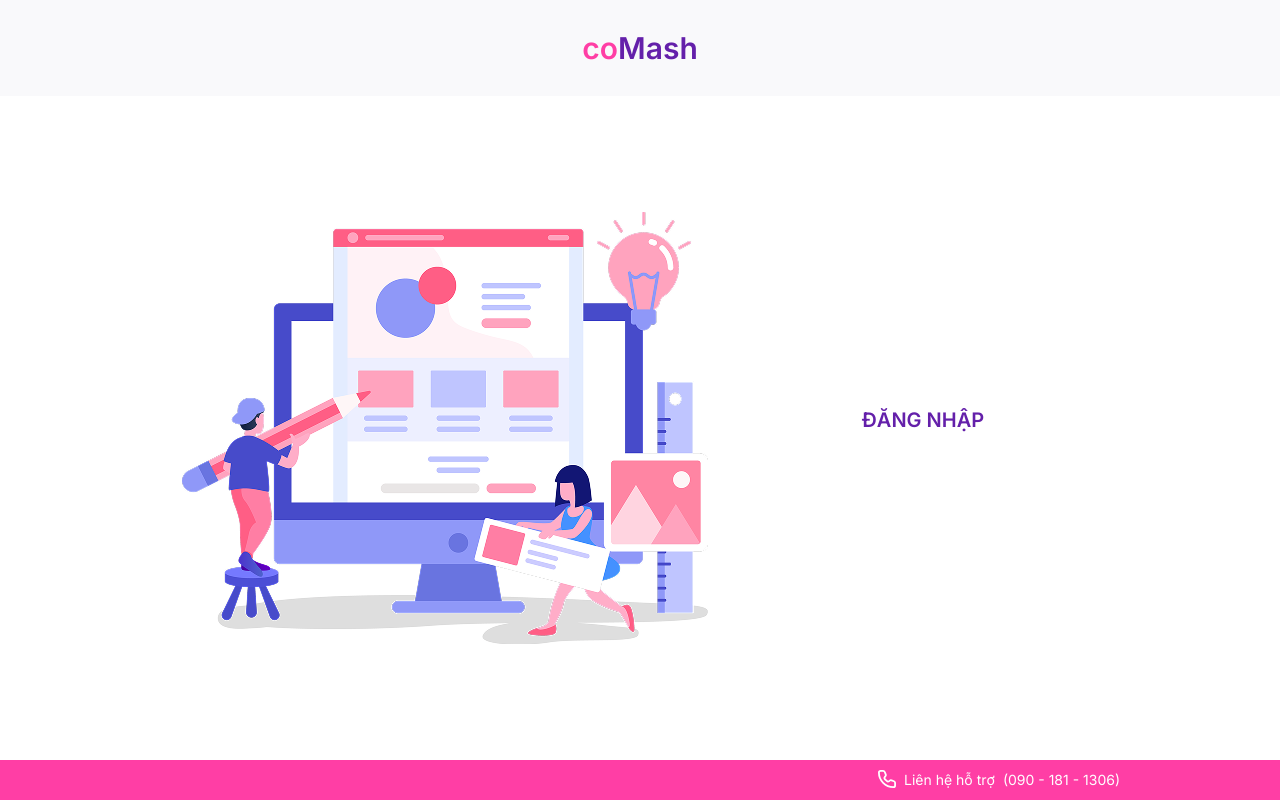
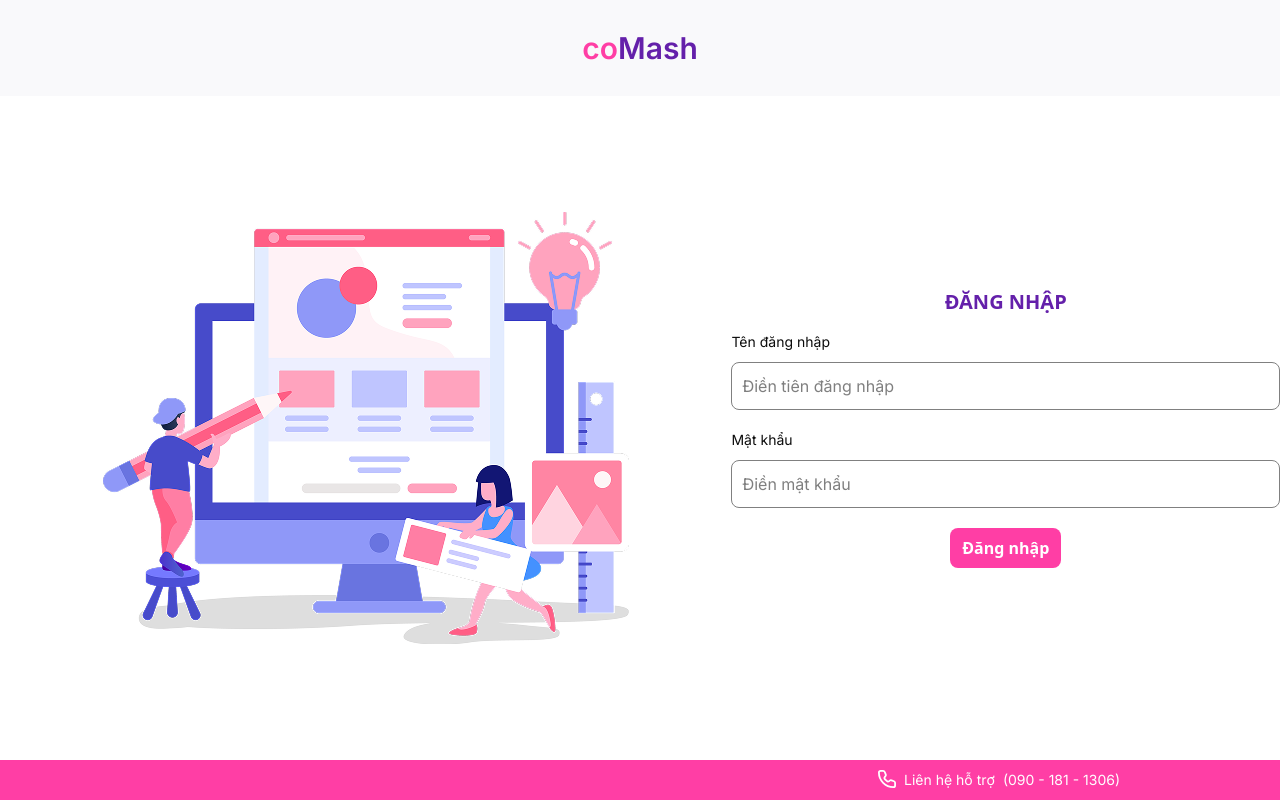
Before and after one commit to HCMUT-CSE-ProjectCapstone-coMash/capstone-web-frontend, a Next.js app: page /auth in a window 1280 px wide. Built offline with nearby package versions, Linux system fonts and the light colour scheme; a web font is replaced by a local one.

Commit message:
feature: login

```diff
--- a/app/(main)/layout.tsx
+++ /dev/null
@@ -1,13 +0,0 @@
-import { Header } from "@/components/Header"
-import { Footer } from "@/components/Footer"
-
-export default function MainLayout({ children }: { children: React.ReactNode }) {
-
-    return (
-        <div>
-            <Header/>
-                {children}
-            <Footer/>
-        </div>
-    )
-}
--- a/app/auth/layout.tsx
+++ b/app/auth/layout.tsx
@@ -1,14 +1,15 @@
-import { Header } from "@/components/Header"
 import { Footer } from "@/components/Footer"
 
 export default function AuthLayout({ children }: { children: React.ReactNode }) {
 
     return (
         <div className="flex flex-col min-h-screen">
-            <Header/>
-                <div className="flex flex-1 items-center justify-center font-display">
-                    {children}
-                </div>
+            <header className="h-24 flex items-center justify-center bg-gray-white">
+                <p className="font-display font-semibold text-3xl text-pink">
+                    co<span className="text-purple">Mash</span>
+                </p>
+            </header>
+            {children}
             <Footer/>
         </div>
     )
--- a/app/auth/page.tsx
+++ b/app/auth/page.tsx
@@ -1,19 +1,85 @@
 "use client";
 import Image from "next/image"
 import { useState } from "react";
+import { SimpleInput } from "@/components/FormInput";
+import { Button } from "@/components/ButtonComponent";
+import { useDispatch } from "react-redux";
+import axiosClient from "@/api/axiosClient";
+import { setUser } from "@/store/userSlice";
+import { useRouter } from "next/navigation";
 
 export default function LoginPage() {
+    const router = useRouter();
     const [email, setEmail] = useState<string>("");
     const [password, setPassword] = useState<string>("");
+    const [loading, setLoading] = useState<boolean>(false);
+    const dispatch = useDispatch();
+
+    const handleLogin = async () => {
+        if (loading) return;
+
+        try {
+            setLoading(true);
+            const response = await axiosClient.post("/auth/login", {
+                email, password
+            });
+
+            dispatch(setUser({
+                Id: response.data.id,
+                FullName: response.data.fullName,
+                Email: response.data.Email,
+                CreatedAt: response.data.createdAt,
+                Role: response.data.Role
+            }));
+
+            localStorage.setItem("token", response.data.token);
+
+            if (response.data.role === "shopowner") {
+                router.replace("/chucuahang");
+            } else {
+                router.replace("/nhanvien");
+            }
+        } catch (error) {
+            console.error("There is an error login: ", error);
+        } finally {
+            setLoading(false);
+        }
+    }
 
     return (
-        <div className="grid grid-cols-[3fr_2fr] gap-10 items-center">
-            <Image width={526} height={432} src={"/image/loginImg.png"} alt="Illustration"/>
+        <div className="flex-1 flex items-center justify-center">
+            <div className="w-7xl flex items-center">
+                <div className="flex-4 flex items-center justify-center">
+                    <Image width={526} height={432} src={"/image/loginImg.png"} alt="Illustration"/>
+                </div>
 
-            <div>
-                <h2 className="text-purple font-semibold text-xl text-center mb-4">ĐĂNG NHẬP</h2>
+                <div className="flex-3">
+                    <h2 className="text-purple font-semibold text-xl text-center mb-4">ĐĂNG NHẬP</h2>
 
+                    <div className="flex flex-col gap-y-5">
+                        <SimpleInput
+                            type={"text"}
+                            label={"Tên đăng nhập"}
+                            placeHolder={"Điền tiên đăng nhập"}
+                            value={email}
+                            onChange={(e) => setEmail(e.target.value)}
+                        />
 
+                        <SimpleInput
+                            type={"password"}
+                            label={"Mật khẩu"}
+                            placeHolder={"Điền mật khẩu"}
+                            value={password}
+                            onChange={(e) => setPassword(e.target.value)}
+                        />
+                    </div>
+
+                    <div className="flex justify-center mt-5">
+                        <Button onClick={handleLogin} className="bg-pink" disabled={loading}>
+                            <p>Đăng nhập</p>
+                        </Button>
+                    </div>
+                </div>
             </div>
         </div>
     )
--- /dev/null
+++ b/app/chucuahang/layout.tsx
@@ -0,0 +1,27 @@
+import { Header } from "@/components/Header"
+import { Footer } from "@/components/Footer"
+import { withBasePath } from "@/ultis/withBasePath";
+
+export default function ShopOwnerLayout({ children }: { children: React.ReactNode }) {
+
+    const navItems = withBasePath("/chucuahang", [
+        { label: "Nhà chính", href: "" },
+        { label: "Sản phẩm", href: "/product" },
+        { label: "Nhân viên", href: "/employees" },
+        { label: "Nhập hàng", href: "/nhaphang" },
+        { label: "Bán hàng", href: "/sales" },
+        { label: "Khuyến mãi", href: "/promotions" },
+        { label: "Đổi trả hàng", href: "/returns" },
+        { label: "Khách hàng nợ", href: "/debt" },
+    ]);
+
+    return (
+        <div className="flex flex-col min-h-screen">
+            <Header navItems={navItems}/>
+                <div className="flex-1">
+                    {children}
+                </div>
+            <Footer/>
+        </div>
+    )
+}
--- a/app/(main)/import/page.tsx
+++ b/app/chucuahang/nhaphang/page.tsx
@@ -172,12 +172,14 @@ export default function ImportPage () {
                         <div className="flex flex-col py-2.5 items-start gap-5">
                             <SimpleInput
                                 label="Mã sản phẩm"
+                                placeHolder=""
                                 value={productCode}
                                 type="text"
                                 onChange={(e) => setProductCode(e.target.value)}
                             />
                             <SimpleInput
                                 label="Tên sản phẩm"
+                                placeHolder=""
                                 value={productName}
                                 type="text"
                                 onChange={(e) => setProductName(e.target.value)}
--- /dev/null
+++ b/app/chucuahang/page.tsx
@@ -0,0 +1,9 @@
+
+export default function ShopOwnerPage() {
+
+    return (
+        <div>
+            Hi
+        </div>
+    )
+}
--- /dev/null
+++ b/app/nhanvien/layout.tsx
@@ -0,0 +1,27 @@
+import { Header } from "@/components/Header"
+import { Footer } from "@/components/Footer"
+import { withBasePath } from "@/ultis/withBasePath";
+
+export default function EmployeeLayout({ children }: { children: React.ReactNode }) {
+
+    const navItems = withBasePath("/nhanvien", [
+        { label: "Nhà chính", href: "" },
+        { label: "Sản phẩm", href: "/product" },
+        { label: "Nhân viên", href: "/employees" },
+        { label: "Nhập hàng", href: "/nhaphang" },
+        { label: "Bán hàng", href: "/sales" },
+        { label: "Khuyến mãi", href: "/promotions" },
+        { label: "Đổi trả hàng", href: "/returns" },
+        { label: "Khách hàng nợ", href: "/debt" },
+    ]);
+
+    return (
+        <div className="flex flex-col min-h-screen">
+            <Header navItems={navItems}/>
+                <div className="flex-1">
+                    {children}
+                </div>
+            <Footer/>
+        </div>
+    )
+}
--- /dev/null
+++ b/app/nhanvien/page.tsx
@@ -0,0 +1,9 @@
+
+export default function EmployeePage() {
+
+    return (
+        <div>
+            Hi
+        </div>
+    )
+}
--- a/components/FormInput.tsx
+++ b/components/FormInput.tsx
@@ -3,9 +3,10 @@ import { SmallArrowDownIcon } from "@/assests/Icons";
 
 interface SimpleInputProps {
   label: string;
-  value?: string;
-  onChange?: (e: React.ChangeEvent<HTMLInputElement>) => void;
-  type: "text" ;
+  value: string;
+  placeHolder: string;
+  onChange: (e: React.ChangeEvent<HTMLInputElement>) => void;
+  type: "text" | "password" ;
   isActive?: boolean;
 }
 
@@ -38,12 +39,13 @@ interface SizeInputProps {
 }
 
 // --- SimpleInput (Giữ nguyên) ---
-export function SimpleInput({ label, value, onChange, type = "text" }: SimpleInputProps) {
+export function SimpleInput({ label, value, onChange, type, placeHolder }: SimpleInputProps) {
   return (
     <div className="flex flex-col gap-y-2.5 w-full font-display">
       <label className="text-sm font-normal text-tgray9">{label}</label>
       <input
         type={type}
+        placeholder={placeHolder}
         className="w-full h-12 px-2.5 rounded-lg border-[0.5px] border-solid border-tgray5 focus:outline-none focus:border-purple focus:ring-1 focus:ring-purple transition-all"
         value={value}
         onChange={onChange}
--- a/components/Header.tsx
+++ b/components/Header.tsx
@@ -2,30 +2,21 @@
 import { usePathname } from "next/navigation";
 import Link from "next/link";
 import { BellIcon, ArrowDownIcon, UserProfileIcon } from "@/assests/Icons";
+import { useSelector } from "react-redux";
+import { RootState } from "@/store";
 
-export function Header() {
+interface NavItem {
+    label: string;
+    href: string;
+}
+
+interface HeaderProps {
+    navItems?: NavItem[];
+}
+
+export function Header({ navItems = [] } : HeaderProps) {
     const pathname = usePathname();
-
-    if (pathname === "/auth") {
-        return (
-            <header className="h-24 flex items-center justify-center bg-gray-white">
-                <p className="font-display font-semibold text-3xl text-pink">
-                    co<span className="text-purple">Mash</span>
-                </p>
-            </header>
-        )
-    }
-
-    const navItems = [
-        { label: "Nhà chính", href: "/" },
-        { label: "Sản phẩm", href: "/product" },
-        { label: "Nhân viên", href: "/employeess" },
-        { label: "Nhập hàng", href: "/import" },
-        { label: "Bán hàng", href: "/sales" },
-        { label: "Khuyến mãi", href: "/promotions" },
-        { label: "Đổi trả hàng", href: "/returns" },
-        { label: "Khách hàng nợ", href: "/debt" },
-    ];
+    const user = useSelector((state: RootState) => state.user.user);
 
     return (
         <div className="bg-gray-white flex-col justify-center items-center px-6.25 font-display">
@@ -52,7 +43,7 @@ export function Header() {
                     <div className="p-3"><BellIcon width={30} height={30} fill={"none"}/></div>
                     <div className="bg-pink text-white flex justify-between items-center rounded-lg">
                         <div className="p-3"><UserProfileIcon width={30} height={30} fill={"none"}/></div>
-                        <div className="text-base font-semibold">Đoàn Lê Vy</div>
+                        <div className="text-base font-semibold">{user?.FullName}</div>
                         <div className="p-3"><ArrowDownIcon width={20} height={20} fill={"none"}/></div>
                     </div>
                 </div>
--- /dev/null
+++ b/ultis/withBasePath.ts
@@ -0,0 +1,10 @@
+
+export const withBasePath = (
+    basePath: "/chucuahang" | "/nhanvien",
+    items: { label: string; href: string }[]
+) => {
+    return items.map((item) => ({
+        ...item,
+        href: `${basePath}${item.href}`,
+    }));
+};
```
